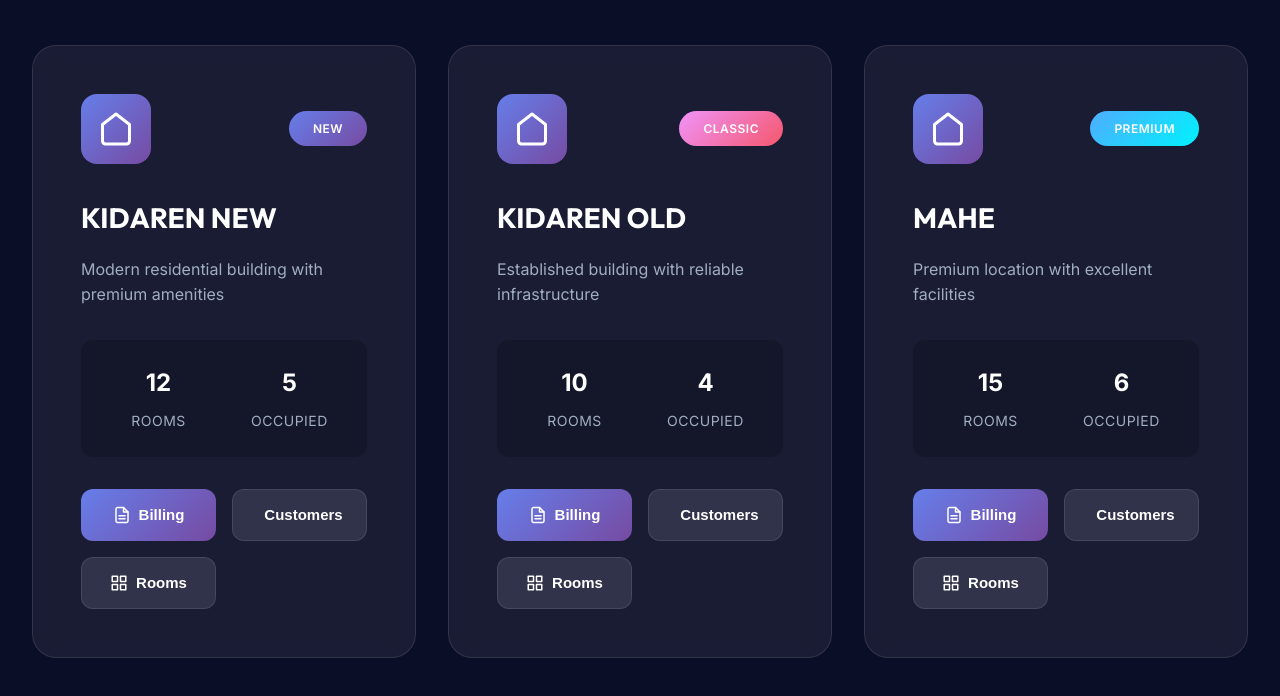
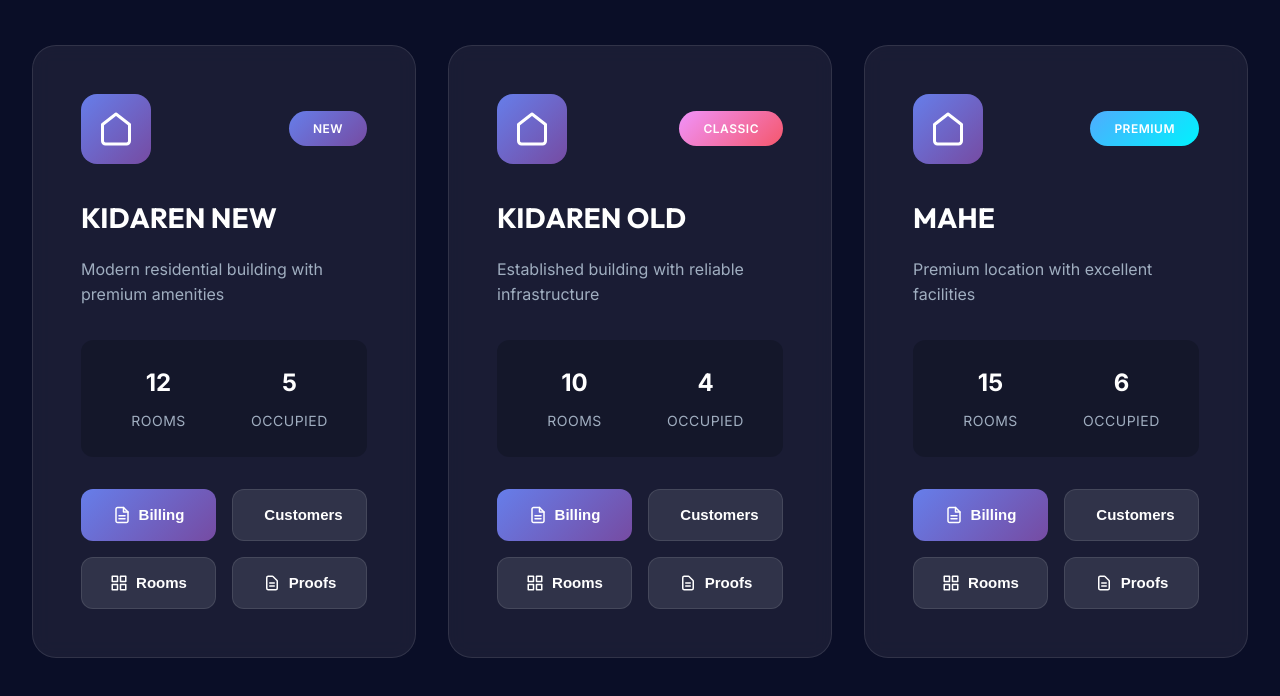
Before and after one commit to sabii-creator/MarwaRental-25-26, a plain HTML site: page index.html in a window 1280 px wide. Shown: the part 812-1508 px from the top of the page. Drawn offline with Linux system fonts and the light colour scheme.

Commit message:
Initial commit of project files

```diff
--- a/app.js
+++ b/app.js
@@ -140,6 +140,8 @@ function navigateTo(page, buildingId) {
         showCustomersPage(buildingId);
     } else if (page === 'rooms') {
         showRoomsPage(buildingId);
+    } else if (page === 'proofs') {
+        showProofsPage(buildingId);
     }
 }
 
@@ -466,6 +468,11 @@ function showAddCustomerModal(buildingId) {
                     <div class="form-group">
                         <label class="form-label">Join Date</label>
                         <input type="date" class="form-input" id="customer-join-date" required>
+                    </div>
+                    <div class="form-group" style="grid-column: 1 / -1;">
+                        <label class="form-label">ID Proof (Aadhar, Passport, etc.)</label>
+                        <input type="file" class="form-input" id="customer-id-proof" accept="image/*,.pdf" onchange="handleFileUpload(this)">
+                        <small style="color: #94a3b8; font-size: 0.875rem;">Upload image or PDF (Max 5MB)</small>
                     </div>
                 </div>
                 <button type="submit" class="btn btn-primary" style="width:100%;margin-top:1rem">Add Customer</button>
--- a/index.html
+++ b/index.html
@@ -206,6 +206,15 @@
                             </svg>
                             Rooms
                         </button>
+                        <button class="btn btn-secondary" onclick="navigateTo('proofs', 'kidaren-new')">
+                            <svg viewBox="0 0 24 24" fill="none" xmlns="http://www.w3.org/2000/svg">
+                                <path
+                                    d="M9 12H15M9 16H15M17 21H7C5.89543 21 5 20.1046 5 19V5C5 3.89543 5.89543 3 7 3H12.5858C12.851 3 13.1054 3.10536 13.2929 3.29289L18.7071 8.70711C18.8946 8.89464 19 9.149 19 9.41421V19C19 20.1046 18.1046 21 17 21Z"
+                                    stroke="currentColor" stroke-width="2" stroke-linecap="round"
+                                    stroke-linejoin="round" />
+                            </svg>
+                            Proofs
+                        </button>
                     </div>
                 </div>
 
@@ -275,6 +284,15 @@
                                     stroke-linecap="round" stroke-linejoin="round" />
                             </svg>
                             Rooms
+                        </button>
+                        <button class="btn btn-secondary" onclick="navigateTo('proofs', 'kidaren-old')">
+                            <svg viewBox="0 0 24 24" fill="none" xmlns="http://www.w3.org/2000/svg">
+                                <path
+                                    d="M9 12H15M9 16H15M17 21H7C5.89543 21 5 20.1046 5 19V5C5 3.89543 5.89543 3 7 3H12.5858C12.851 3 13.1054 3.10536 13.2929 3.29289L18.7071 8.70711C18.8946 8.89464 19 9.149 19 9.41421V19C19 20.1046 18.1046 21 17 21Z"
+                                    stroke="currentColor" stroke-width="2" stroke-linecap="round"
+                                    stroke-linejoin="round" />
+                            </svg>
+                            Proofs
                         </button>
                     </div>
                 </div>
@@ -346,6 +364,15 @@
                             </svg>
                             Rooms
                         </button>
+                        <button class="btn btn-secondary" onclick="navigateTo('proofs', 'mahe')">
+                            <svg viewBox="0 0 24 24" fill="none" xmlns="http://www.w3.org/2000/svg">
+                                <path
+                                    d="M9 12H15M9 16H15M17 21H7C5.89543 21 5 20.1046 5 19V5C5 3.89543 5.89543 3 7 3H12.5858C12.851 3 13.1054 3.10536 13.2929 3.29289L18.7071 8.70711C18.8946 8.89464 19 9.149 19 9.41421V19C19 20.1046 18.1046 21 17 21Z"
+                                    stroke="currentColor" stroke-width="2" stroke-linecap="round"
+                                    stroke-linejoin="round" />
+                            </svg>
+                            Proofs
+                        </button>
                     </div>
                 </div>
             </div>
@@ -356,6 +383,7 @@
     <div id="dynamic-content"></div>
 
     <script src="app.js"></script>
+    <script src="id-proofs.js"></script>
 </body>
 
 </html>
```
Also changed, not shown: 1 other file.
